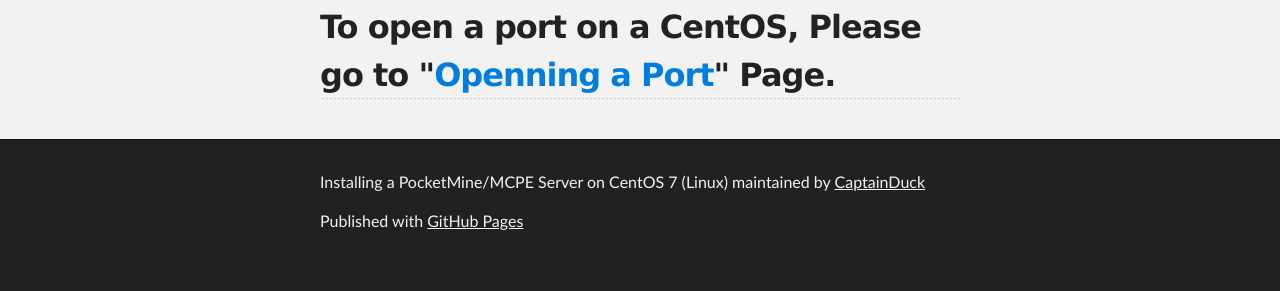
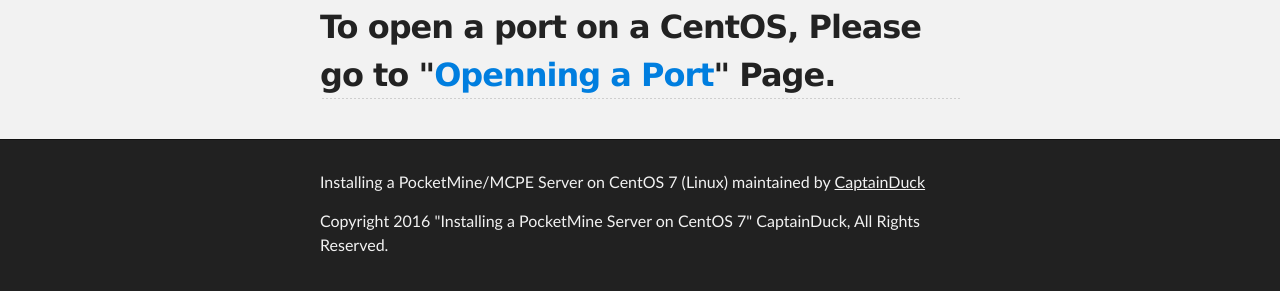
Before and after one commit to CaptainDuck/How-to-install-a-MCPE-PocketMine-server-on-CentOS-7-Linux, a plain HTML site: page index.html in a window 1280 px wide. Shown: the part 775-1066 px from the top of the page. Before the commit the page ends 1043 px from the top, so only its background shows below. Drawn offline with Linux system fonts and the light colour scheme.

Commit message:
Update index.html

```diff
--- a/index.html
+++ b/index.html
@@ -50,7 +50,7 @@
     <div id="footer_wrap" class="outer">
       <footer class="inner">
         <p class="copyright">Installing a PocketMine/MCPE Server on CentOS 7 (Linux) maintained by <a href="https://github.com/CaptainDuck">CaptainDuck</a></p>
-        <p>Published with <a href="https://pages.github.com">GitHub Pages</a></p>
+        <p>Copyright 2016 "Installing a PocketMine Server on CentOS 7" CaptainDuck, All Rights Reserved.</a></p>
       </footer>
     </div>
 
```
